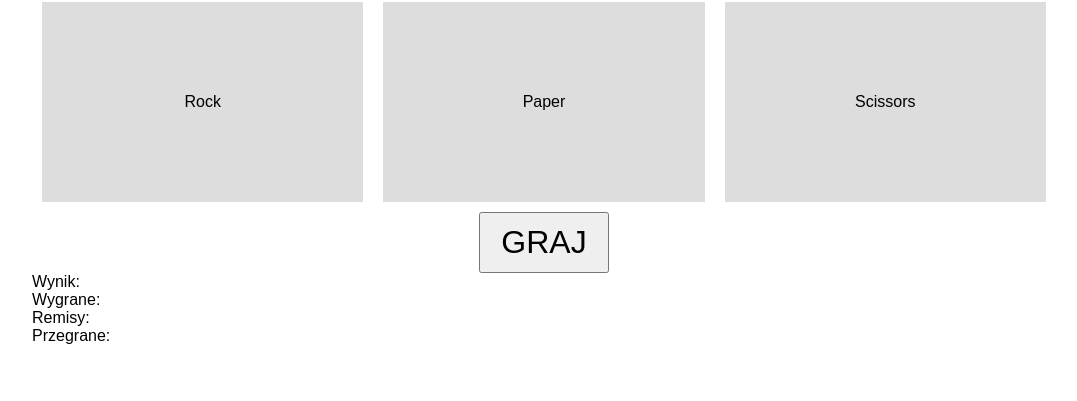
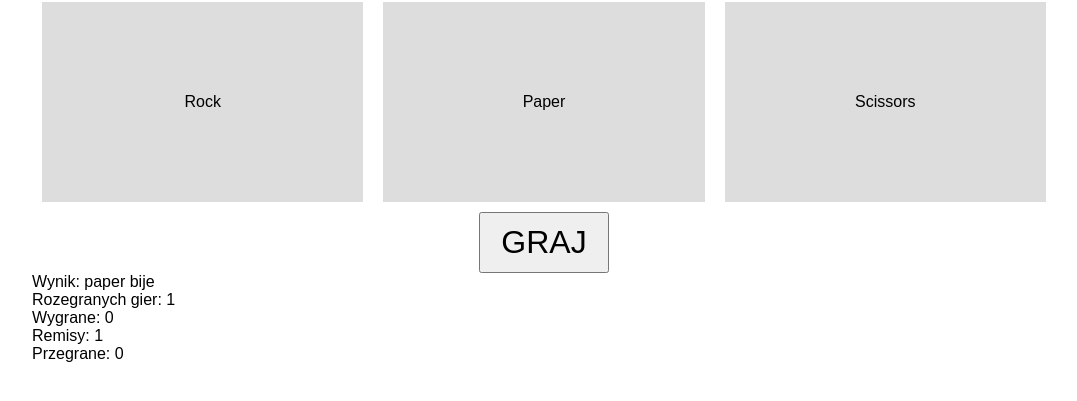
Before and after one commit to thimgrim1337/rock-paper-scissors, a website built with Parcel: page src/index.html in a window 1280 px wide. Both pictures are taken after a click on the button "GRAJ". Shown: the part 45-446 px from the top of the page, without its empty margins (96-1173 px from the left). Built offline with nearby package versions, Linux system fonts and the light colour scheme.

Commit message:
Add class Game and make project working

```diff
--- a/src/index.html
+++ b/src/index.html
@@ -54,12 +54,13 @@
         <div data-option="paper">Paper</div>
         <div data-option="scissors">Scissors</div>
       </section>
-      <button>Graj</button>
+      <button id="start">Graj</button>
       <section>
-        <p>Wynik: <span></span></p>
-        <p>Wygrane: <span></span></p>
-        <p>Remisy: <span></span></p>
-        <p>Przegrane: <span></span></p>
+        <p>Wynik: <span class="result"></span></p>
+        <p>Rozegranych gier: <span class="total"></span></p>
+        <p>Wygrane: <span class="wins"></span></p>
+        <p>Remisy: <span class="draws"></span></p>
+        <p>Przegrane: <span class="losses"></span></p>
       </section>
     </div>
 
--- a/src/js/AI.js
+++ b/src/js/AI.js
@@ -1,13 +1,14 @@
 class AI {
-  constructor() {
-    this.possibleChoices = ['rock', 'paper', 'scissors'];
+  constructor(optionsToChoose) {
+    this.possibleChoices = optionsToChoose;
+
     let _aiChoice = this.makeChoice();
     this.getAIChoice = () => _aiChoice;
   }
 
   makeChoice() {
     const aiChoice = Math.floor(Math.random() * this.possibleChoices.length);
-    return this.possibleChoices[aiChoice];
+    return this.possibleChoices[aiChoice].dataset.option;
   }
 }
 
--- /dev/null
+++ b/src/js/Game.js
@@ -0,0 +1,48 @@
+import AI from './AI';
+import Player from './Player';
+import Result from './Result';
+import Stats from './Stats';
+
+class Game {
+  constructor() {
+    this.options = document.querySelectorAll('[data-option]');
+    this.player = new Player();
+    this.options.forEach((option) =>
+      option.addEventListener('click', (e) => {
+        this.player.setPlayerChoice(e.target.dataset.option);
+        this.options.forEach((option) => (option.style.border = ''));
+        e.target.style.border = '1px solid black';
+      })
+    );
+    this.stats = new Stats();
+    document
+      .getElementById('start')
+      .addEventListener('click', this.startGame.bind(this));
+    this.spanResult = document.querySelector('span.result');
+    this.spanTotal = document.querySelector('span.total');
+    this.spanWins = document.querySelector('span.wins');
+    this.spanDraws = document.querySelector('span.draws');
+    this.spanLosses = document.querySelector('span.losses');
+    this.render();
+  }
+
+  render(game = {}, stats = [0, 0, 0, 0]) {
+    this.spanResult.textContent = game.msg;
+    this.spanTotal.textContent = stats[0];
+    this.spanWins.textContent = stats[1];
+    this.spanDraws.textContent = stats[2];
+    this.spanLosses.textContent = stats[3];
+  }
+
+  startGame() {
+    const ai = new AI(this.options);
+    const win = Result.checkWinner(
+      this.player.getPlayerChoice(),
+      ai.getAIChoice()
+    );
+    this.stats.addGameToStats(win.result);
+
+    this.render(win, this.stats.showGameStats());
+  }
+}
+export default Game;
--- a/src/js/Player.js
+++ b/src/js/Player.js
@@ -1,7 +1,8 @@
 class Player {
-  constructor(playerChoice) {
-    let _playerChoice = playerChoice;
+  constructor() {
+    let _playerChoice = '';
     this.getPlayerChoice = () => _playerChoice;
+    this.setPlayerChoice = (choice) => (_playerChoice = choice);
   }
 }
 export default Player;
--- a/src/js/Result.js
+++ b/src/js/Result.js
@@ -1,13 +1,14 @@
 class Result {
   static checkWinner(playerChoice, aiChoice) {
-    if (playerChoice === aiChoice) return 'remis';
+    if (playerChoice === aiChoice)
+      return { result: 'remis', msg: `${playerChoice} jest równy ${aiChoice}` };
     else if (
       (playerChoice === 'rock' && aiChoice === 'scissors') ||
       (playerChoice === 'paper' && aiChoice === 'rock') ||
       (playerChoice === 'scissors' && aiChoice === 'paper')
     )
-      return true;
-    else return false;
+      return { result: true, msg: `${playerChoice} bije ${aiChoice}` };
+    else return { result: false, msg: `${aiChoice} bije ${playerChoice}` };
   }
 }
 export default Result;
--- a/src/js/app.js
+++ b/src/js/app.js
@@ -8,17 +8,9 @@ class Statistics - przechowuje rozegrane gry i zwraca statystyki
 */
 
 import AI from './AI.js';
+import Game from './Game.js';
 import Player from './Player.js';
 import Result from './Result.js';
 import Stats from './Stats.js';
 
-const ai = new AI();
-console.log(ai.getAIChoice());
-
-const player = new Player('rock');
-console.log(player.getPlayerChoice());
-
-const game = Result.checkWinner(player.getPlayerChoice(), ai.getAIChoice());
-const stats = new Stats();
-stats.addGameToStats(game);
-stats.showGameStats();
+const game = new Game();
```
